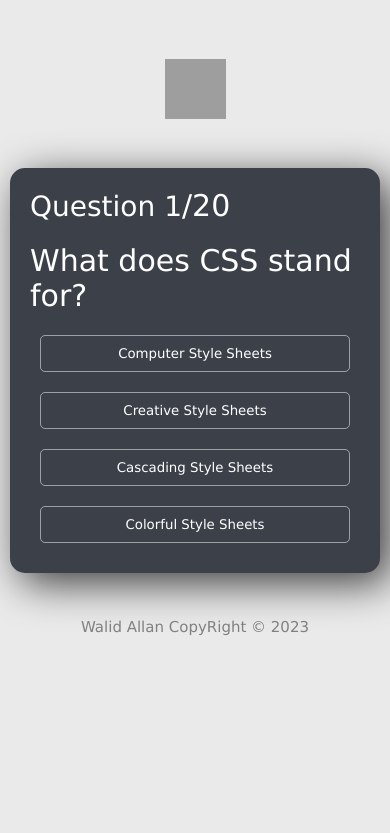
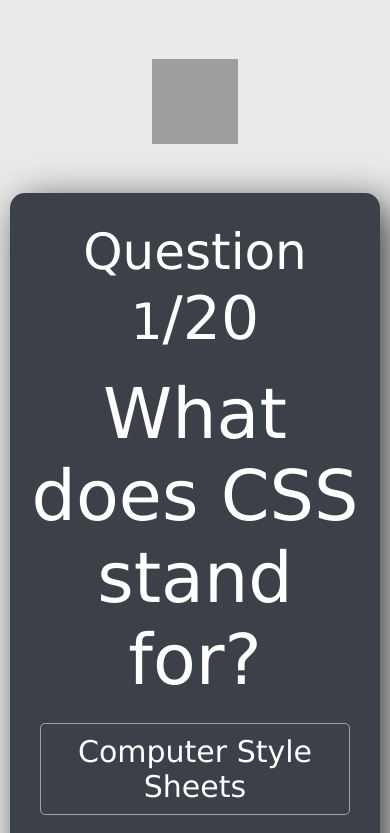
Before and after one commit to WALID26149/quiz-app, a React (Create React App) app: page / in a window 390 px wide. Shown: the top 833 px of the page. Built offline with nearby package versions, Linux system fonts and the light colour scheme; grey boxes are pictures that could not be loaded.

Commit message:
make the web responsive

```diff
--- a/public/css/style.css
+++ b/public/css/style.css
@@ -1,6 +1,6 @@
 body {
   margin: 0;
-  min-height: 100vh;
+  /* min-height: 100vh; */
   font-family: -apple-system, BlinkMacSystemFont, 'Segoe UI', 'Roboto', 'Oxygen',
     'Ubuntu', 'Cantarell', 'Fira Sans', 'Droid Sans', 'Helvetica Neue',
     sans-serif;
@@ -10,6 +10,10 @@
 * {
   font-family: "Verdana", cursive, sans-serif;
   color: #ffffff;
+}
+html{
+  width: 100%;
+  height: 100vh;
 }
 /* style the scrolle bar */
 ::-webkit-scrollbar {
@@ -31,6 +35,8 @@
   }
 
 #root{
+  height: 100%;
+  width: 100%;
   display: flex;
   justify-content: center;
   align-content: center;
@@ -126,7 +132,7 @@
 }
 
 /* responsive size */
-@media (min-width: 400px) and (max-width: 530px){
+@media (min-width: 320px) and (max-width: 480px){
   .app{
     min-height: 75vh;
     max-width: 750px;
@@ -139,13 +145,13 @@
     font-size: 50px;
   }
   .question-text{
-    font-size: 100px;
+    font-size: 70px;
     text-align: center;
   }
   .answer-section button{
-    font-size: 66px;
-    margin: 20px;
-    padding: 67px 0;
+    font-size: 30px;
+    /* margin: 20px;
+    padding: 67px 0; */
   }
   .logo-img img{
     height: 85px;
@@ -155,30 +161,3 @@
     font-size: 30px;
   }
 }
-
-/* @media (max-width: 620px) {
-  .app {
-    max-width: 500px;
-    min-height: 336px;
-    background-color: #3C4048;
-    border-radius: 15px;
-    padding: 20px;
-    box-shadow: 10px 10px 42px 0px rgba(0, 0, 0, 0.75);
-    margin: 9% 10px;
-  }
-  .question-count span{
-    font-size: 28px;
-  }
-  .question-count{
-    font-size: 28px;
-  }
-  .question-text{
-    font-size: 30px;
-  }
-  .answer-section button{
-    margin: 10px;
-    font-size: 30px;
-    padding: 10px 15px;
-    background-color: inherit;
-  }
-} */
--- a/public/index.html
+++ b/public/index.html
@@ -2,6 +2,7 @@
 <html lang="en">
   <head>
     <meta charset="utf-8" />
+    <meta name="viewport" content="width=device-width, initial-scale=1" />
     <!-- css link -->
     <link rel="stylesheet" href="css/style.css">
     <!-- icons link -->
@@ -12,7 +13,7 @@
   </head>
   <body>
     <!-- js script link -->
+    <div id="root"></div>
     <script defer src="./src/index.js"></script>
-    <div id="root"></div>
   </body>
 </html>
```
